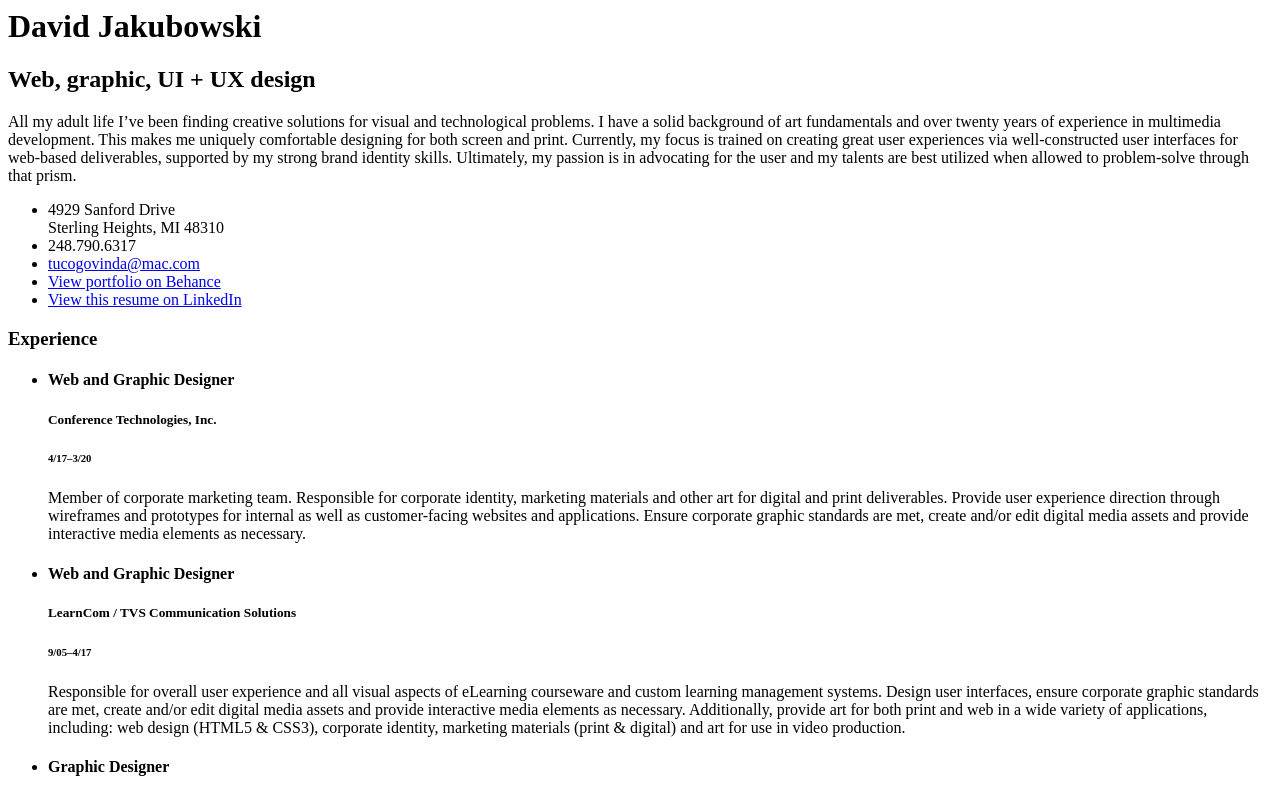
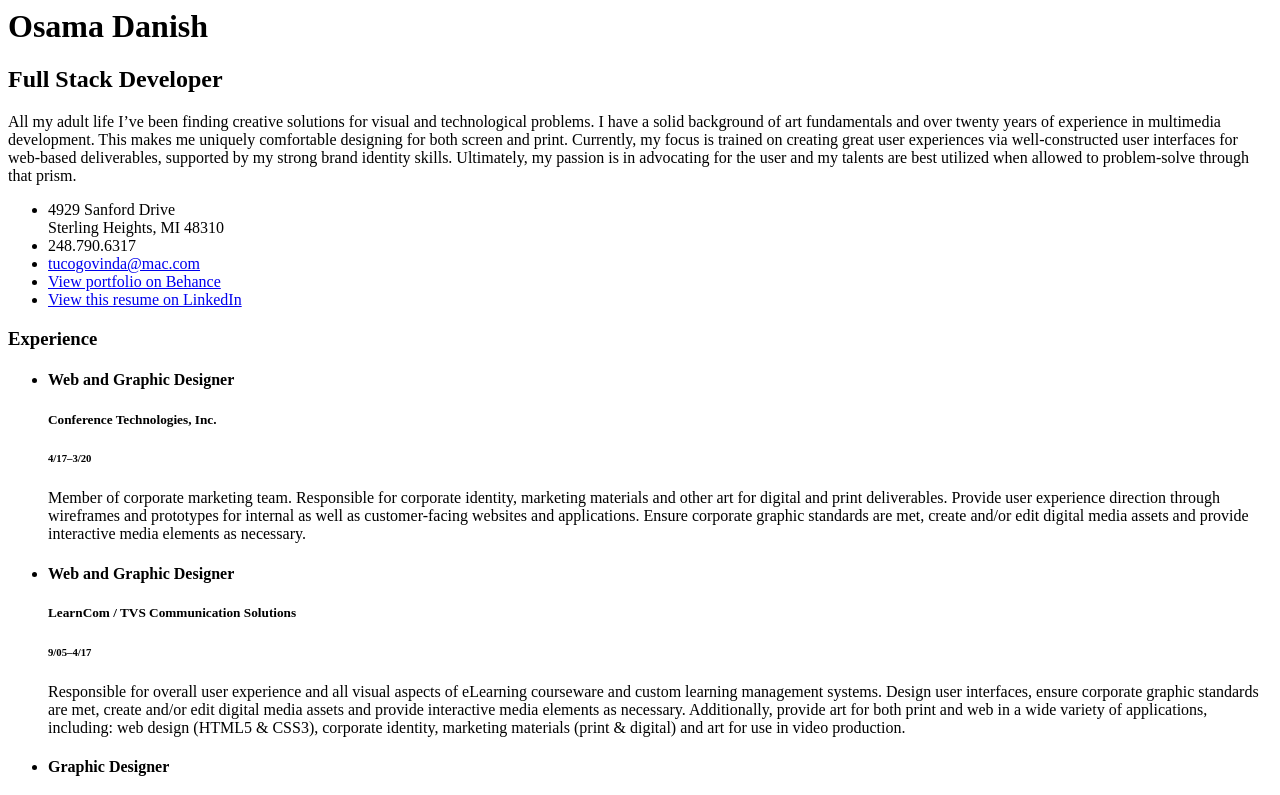
Before and after one commit to osamadanish3/css-resume, a plain HTML site: page index.html in a window 1280 px wide. Shown: the top 795 px of the page. Drawn offline with Linux system fonts and the light colour scheme.

Commit message:
Update index.html

```diff
--- a/index.html
+++ b/index.html
@@ -1,8 +1,8 @@
 <div class="wrap">
 
 	<div class="id">
-		<h1>David Jakubowski</h1>
-		<h2>Web, graphic, UI + UX design</h2>
+		<h1>Osama Danish</h1>
+		<h2>Full Stack Developer</h2>
 	</div> <!-- /.titles -->
 
 	<p class="statement">All my adult life I’ve been finding creative solutions for visual and technological problems. I have a solid background of art fundamentals and over twenty years of experience in multimedia development. This makes me uniquely comfortable designing for both screen and print. Currently, my focus is trained on creating great user experiences via well-constructed user interfaces for web-based deliverables, supported by my strong brand identity skills. Ultimately, my passion is in advocating for the user and my talents are best utilized when allowed to problem-solve through that prism.</p> <!-- /.statement -->
```
